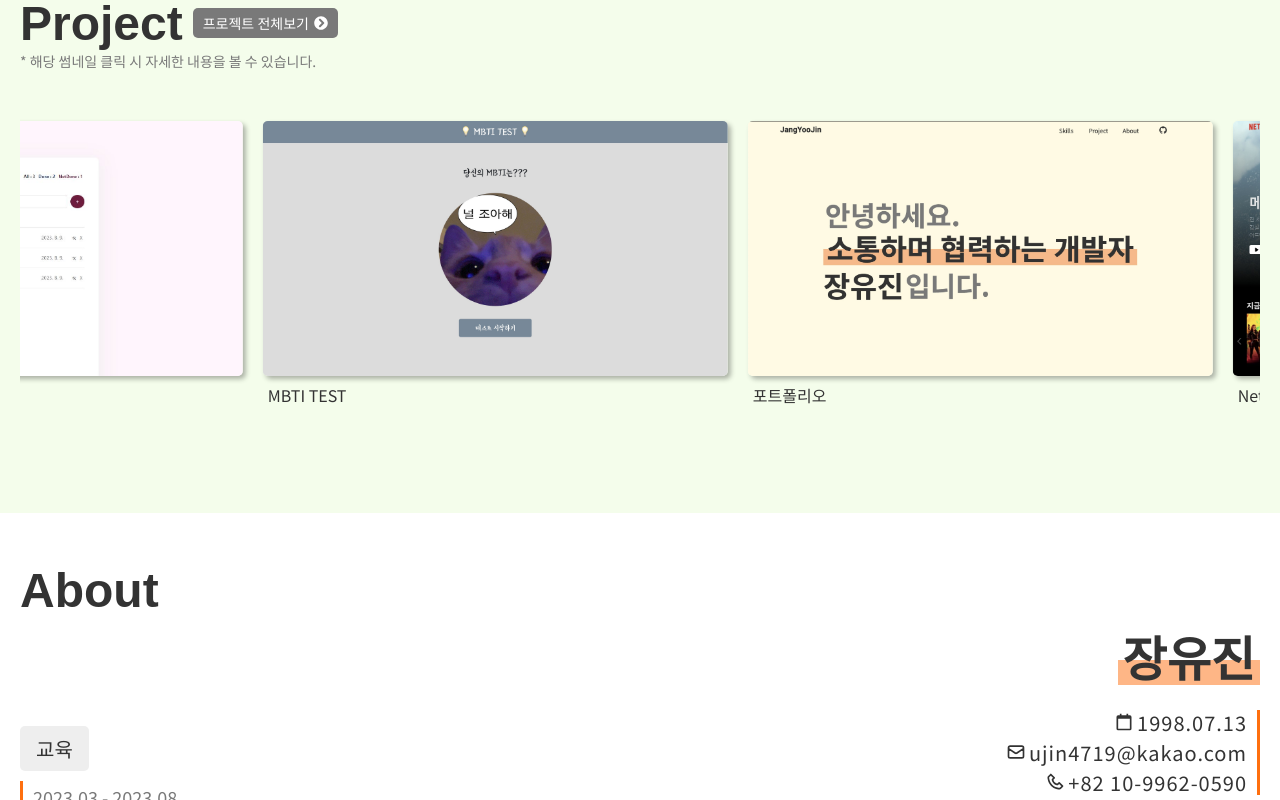
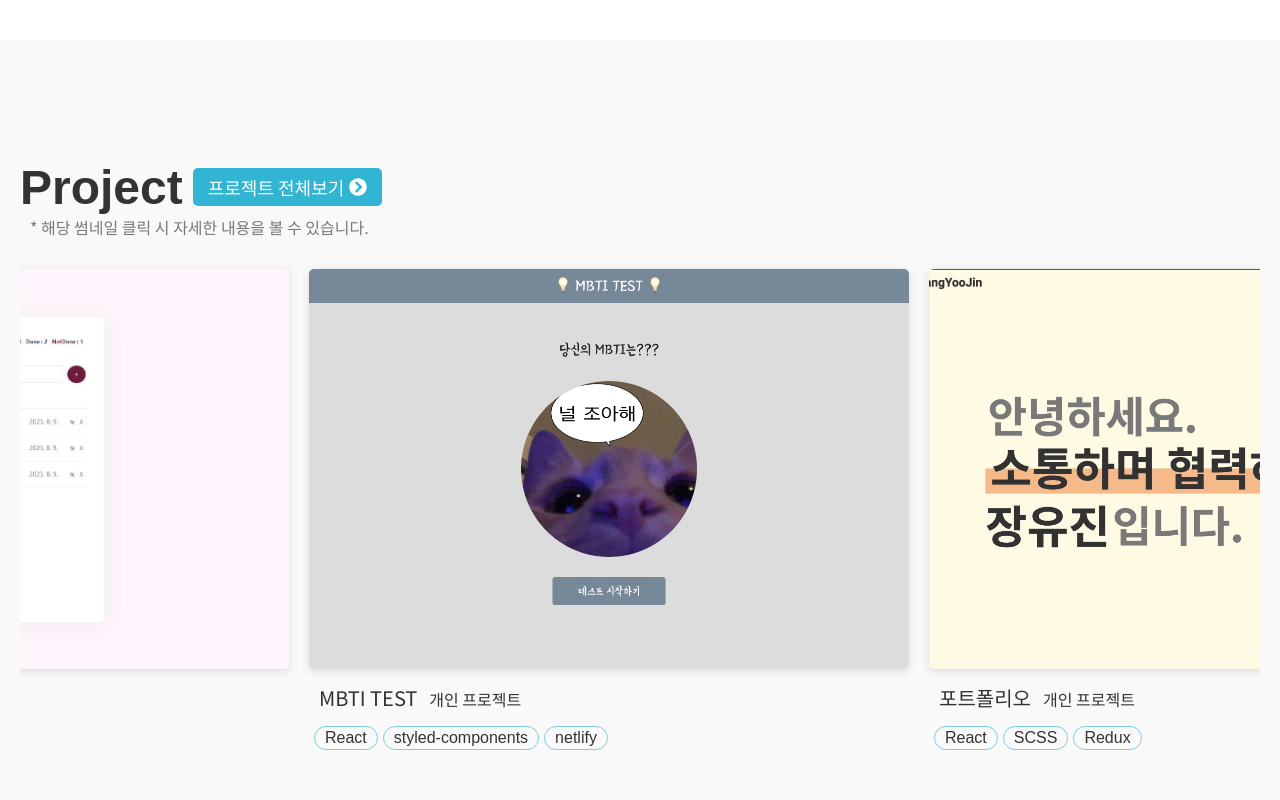
Before and after one commit to y007in/y7_portfolio, a React (Create React App) app: page / in a window 1280 px wide. Shown: the part 1620-2420 px from the top of the page. Built offline with nearby package versions, Linux system fonts and the light colour scheme.

Commit message:
change design

```diff
--- a/src/assets/projectdata.js
+++ b/src/assets/projectdata.js
@@ -28,7 +28,17 @@ export const ProjectData = [
     name: "허그맘(Hugmom)",
     team: "팀 프로젝트",
     image: `${hugmom}`,
-    des: "산후조리원을 이용하는 산모들이 점차 늘어나는 추세(산후조리원 이용률 : 3년간 75.1% → 81.2% 증가 (2018년 기준) 출처:보건복지부 보고서)이며 산모들이 신선한 식품과 좋은 제품들을 찾는다고 하여 산후조리원에 있는 산모들 전용 쇼핑몰 제작",
+    des: (
+      <p>
+        <b>허그맘(Hugmom)</b>은 산후조리원에 있는 산모들을 위한 전용
+        쇼핑몰입니다.
+        <br />
+        산후조리원을 이용하는 산모들이 점차 늘어나는 추세(산후조리원 이용률 :
+        3년간 75.1% → 81.2% 증가 (2018년 기준) 출처:보건복지부 보고서 )이며
+        산모들이 신선한 식품과 좋은 제품들을 찾는다고 하여 산후조리원에 있는
+        산모들 전용 쇼핑몰 제작하게 되었습니다.
+      </p>
+    ),
     github: "https://github.com/That-s-great/Hugmom",
     url: "https://hugmom-b6187.web.app/html/01-intro_logout.html",
     date: "2023.05.08 - 2023.06.30",
@@ -37,17 +47,54 @@ export const ProjectData = [
         <li>Html5</li>
         <li>CSS3</li>
         <li>JavaScript</li>
+        <li>firebase</li>
       </>
     ),
     func: (
       <>
-        <li>CSS Media Queries를 활용한 반응형 웹으로 제작</li>
-        <li>회원가입 및 로그인 조건에 맞는 유효성 검사</li>
+        <li>메인 페이지와 shop 페이지의 상품들의 나열</li>
+        <li>각 상품 페이지들 상세 페이지의 상품 소개 및 가격 출력</li>
+        <li>Live 페이지</li>
+        <li>회원가입 및 마이페이지의 유효성 검사</li>
+      </>
+    ),
+    result_summary: (
+      <>
         <li>
-          select, option태그의 value값을 활용해 선택된 상품에 따라 다른 가격
-          출력
+          프로젝트를 통해 <b>체계적인 협업 진행 방식을 습득</b>할 수 있는 좋은
+          기회였습니다.
         </li>
-        <li>FAQ 값과 비교해 일치하는 검색결과 출력</li>
+        <li>
+          프로젝트를 통해 <b>반응형 웹 디자인에 대한 적용시키는 경험</b>을 할 수
+          있었습니다.
+        </li>
+        <li>
+          원하는 기능들을 구현하며
+          <b>JavaScript의 작동 방식에 대한 직접적인 경험과 이해</b>를 높일 수
+          있었습니다.
+        </li>
+      </>
+    ),
+    result: (
+      <>
+        <p className="des_result">
+          4명의 프론트엔드 개발자로 구성된 팀에서 두 달 동안 프로젝트를
+          진행했습니다. 이 프로젝트를 통해 <b>체계적인 협업 진행 방식을 습득</b>
+          할 수 있는 좋은 기회였습니다. 처음으로 PM 역할을 맡아 전체적인
+          프로젝트 진행을 책임지고 계획했습니다. 팀 프로젝트를 진행하면서 여러
+          명의 개발자와 협업하는 경험을 통해 프로젝트의 틀과 구조를 정하는 것이
+          중요함을 깨달았습니다. 팀원 간의 원활한 소통을 통해 복잡성을
+          최소화하고 깔끔한 결과물을 도출하는 방법에 대해 배울 수 있었습니다.
+          <br />
+          프로젝트를 통해
+          <b>반응형 웹 디자인에 대한 적용시키는 경험</b>을 할 수 있었습니다.
+          특히, 쇼핑몰의 핵심인 상품 배열이 다양한 화면 크기에 어떻게
+          최적화되어야 하는지에 대한 고민과 이를 실현하는 CSS 개발 작업을
+          진행하며 실질적인 경험을 쌓을 수 있었습니다. <br />
+          원하는 기능들을 구현하며
+          <b>JavaScript의 작동 방식에 대한 직접적인 경험과 이해</b>를 높일 수
+          있었습니다.
+        </p>
       </>
     ),
   },
@@ -57,7 +104,14 @@ export const ProjectData = [
     name: "Todo List",
     team: "개인 프로젝트",
     image: `${todo}`,
-    des: "React를 활용하여 CRUD(Create, Read, Update, Delete) 기능을 갖춘 Todo List를 개발하고, 데이터를 브라우저의 LocalStorage에 저장할 수 있도록 구현",
+    des: (
+      <p>
+        React를 활용하여 개발한 Todo List입니다.
+        <br />
+        Todo 항목을 추가, 수정 및 삭제가 가능하며 항목검색 기능을 구현한
+        웹사이트 입니다.
+      </p>
+    ),
     github: "https://github.com/y007in/my_todo",
     url: "https://y7mytodolist.netlify.app/",
     date: "2023.07.11 - 2023.07.15",
@@ -65,17 +119,55 @@ export const ProjectData = [
       <>
         <li>React</li>
         <li>Local Storage</li>
+        <li>netlify</li>
       </>
     ),
     func: (
       <>
-        <li>생성된 todo 항목은 LocalStorage에 저장, 삭제, 수정이 가능</li>
-        <li>검색 기능을 통해 저장된 todo 항목을 검색 가능</li>
+        <li>todo 항목 추가, 삭제, 수정</li>
+        <li>todo 리스트에서 원하는 항목 검색</li>
         <li>
-          useMemo Hook을 활용하여 todo 배열이 변경될 때마다 완료된 todo 항목과
-          완료되지 않은 todo 항목의 개수를 실시간으로 계산하고 출력
+          완료된 todo 항목과 완료되지 않은 todo 항목의 개수를 실시간으로 출력
         </li>
       </>
+    ),
+    result_summary: (
+      <>
+        <li>
+          <b>React를 활용하여 Create, Read, Update, Delete 기능을 구현</b>
+          하였습니다.
+        </li>
+        <li>
+          <b>
+            local storage를 활용하여 사용자의 할 일 데이터를 브라우저에 저장
+          </b>
+          하였습니다.
+        </li>
+        <li>
+          상태관리에
+          <b>useReducer를 활용해 복잡해 보이는 상태로직을 효과적으로 관리</b>
+          하여 각각 액션에 대한 상태변화를 효율적으로 관리할 수 있었습니다.
+        </li>
+        <li>
+          filter함수를 활용하여 검색창에 입력한 값과 일치하는 내용만을 불러오는
+          기능을 구현
+        </li>
+      </>
+    ),
+    result: (
+      <p className="des_result">
+        React를 활용하여 Create, Read, Update, Delete 기능을 구현하였습니다.
+        이를 통해 사용자가 할 일 목록을 효과적으로 관리할 수 있도록 했습니다.
+        새로고침이나 브라우저가 닫히더라도 데이터가 계속 남아있기를 원해 local
+        storage를 활용하여 사용자의 할 일 데이터를 브라우저에 저장하였습니다.
+        상태관리에 useReducer를 활용해 복잡해 보이는 상태로직을 효과적으로
+        관리하여 각각 액션에 대한 상태변화를 효율적으로 관리할 수 있었습니다.
+        useMemo Hook을 사용하여 todo 배열이 변경될 때마다 완료되지 않은
+        todo항목의 개수를 실시간으로 계산하여 출력함으로서 성능 최적화에
+        기여하였습니다. filter함수를 활용하여 검색창에 입력한 값과 일치하는
+        내용만을 불러오는 기능을 구현하여 사용자가 특정 내용dmf 빠르게 찾고
+        일정관리 할 수 있도록 하였습니다.
+      </p>
     ),
   },
 
@@ -84,7 +176,15 @@ export const ProjectData = [
     name: "MBTI TEST",
     team: "개인 프로젝트",
     image: `${mbti}`,
-    des: "MZ 세대에게 빼놓을 수 없는 소통 방식으로써 자기 자신을 표현할 수 있는 MBTI의 유행에 따라 MBTI 결과를 생성하는 알고리즘을 활용한 MBTI 검사 웹페이지 제작",
+    des: (
+      <p>
+        선택한 답변에 따라 MBTI 결과를 생성하는 알고리즘을 활용한 웹페이지
+        제작하였습니다. <br />
+        MZ 세대에게 빼놓을 수 없는 소통 방식으로써 자기 자신을 표현할 수 있는
+        MBTI의 유행에 따라 MBTI 결과를 생성하는 알고리즘을 활용한 MBTI 검사
+        웹페이지 제작하였습니다.
+      </p>
+    ),
     github: "https://github.com/y007in/mbti",
     url: "https://y7mbti.netlify.app/",
     date: "2023.05.30 - 2023.06.30",
@@ -92,6 +192,7 @@ export const ProjectData = [
       <>
         <li>React</li>
         <li>styled-components</li>
+        <li>netlify</li>
       </>
     ),
     func: (
@@ -106,6 +207,21 @@ export const ProjectData = [
           출력
         </li>
       </>
+    ),
+    result_summary: (
+      <>
+        <li>함수를 활용한 상태변화로 선택한 답변에 따라 답변 결과를 계산</li>
+        <li>
+          생성된 MBTI 결과값과 ResultData에 저장된 MBTI가 일치하는 내용을 불러와
+          출력
+        </li>
+      </>
+    ),
+    result: (
+      <p className="des_result">
+        알고리즘과 상황에 맞는 다양한 자바스크립트 문법을 적용시켜 볼 수 있었던
+        프로젝트였습니다.
+      </p>
     ),
   },
   {
@@ -136,6 +252,42 @@ export const ProjectData = [
         </li>
         <li>Redux를 활용한 컴포넌트간의 상태관리</li>
       </>
+    ),
+    result_summary: (
+      <>
+        <li>
+          <b>React의 다양한 훅과 기능들에 대한 깊게 이해</b>할 수 있던 계기가
+          되었습니다.
+        </li>
+        <li>
+          컴포넌트 간의 상태 변화를 편리하게 하기 위해
+          <b>Redux를 적용시키며 Redux의 개념과 사용법을 익힐 수 있었습니다.</b>
+        </li>
+        <li>
+          SCSS를 함께 활용하는 방법을 배우면서
+          <b>
+            코드의 가독성과 재사용성을 높일 수 있는 SCSS의 강점을 느낄 수
+            있었습니다.
+          </b>
+        </li>
+      </>
+    ),
+    result: (
+      <p className="des_result">
+        이 프로젝트를 통해 <b>React의 다양한 훅과 기능들에 대한 깊게 이해</b>할
+        수 있던 계기가 되었습니다. 중복 코드를 최소화하기 위한 노력과 고민을
+        통해 코드를 더 깔끔하게 구성할 수 있는 능력을 키웠습니다. 또한, 컴포넌트
+        간의 상태 변화를 편리하게 하기 위해 Redux를 적용시키게 되었습니다. 이를
+        통해
+        <b>Redux의 개념과 사용법을 익힐 수 있었습니다.</b> SCSS를 함께 활용하는
+        방법을 배우면서
+        <b>
+          코드의 가독성과 재사용성을 높일 수 있는 SCSS의 강점을 느낄 수
+          있었습니다.
+        </b>
+        SCSS를 통해 좀 더 깔끔하고 효율적인 코드를 작성하는 경험은 앞으로의
+        프로젝트에서 더 다양한 기능들을 공부하고 적용해보고자 합니다.
+      </p>
     ),
   },
   {
--- a/src/assets/scss/abstracts/mixin.scss
+++ b/src/assets/scss/abstracts/mixin.scss
@@ -11,9 +11,11 @@
 @mixin container_mobile() {
   display: flex;
   flex-direction: column;
+  justify-content: center;
   padding: 20px;
   width: 100%;
   height: 100%;
+  min-height: 100vh;
 }
 
 @mixin title_mobile() {
@@ -23,7 +25,7 @@
 }
 
 @mixin title_desc_mobile() {
-  font-size: 12px;
+  font-size: 14px;
   color: $color_darkgray;
   margin-left: 5px;
 }
@@ -48,7 +50,7 @@
 }
 
 @mixin title_desc_pc() {
-  font-size: 14px;
+  font-size: 16px;
   margin-left: 10px;
 }
 
--- a/src/assets/scss/abstracts/variables.scss
+++ b/src/assets/scss/abstracts/variables.scss
@@ -11,8 +11,7 @@ $color_gray: #eee;
 $color_lightgray: #f9f9f9;
 $color_white: #fff;
 $color_yellow: #fffae1;
-$color_green: #f4fdeb;
-$color_point: #fe6f0f;
+$color_point: #00a4c8;
 $color_highLight: rgba($color_point, 0.5);
 
 // font
--- a/src/assets/scss/layouts/ProjectSlide.scss
+++ b/src/assets/scss/layouts/ProjectSlide.scss
@@ -24,7 +24,7 @@
 .projectSlide {
   @include main();
   height: 100%;
-  background-color: $color_green;
+  background-color: $color_lightgray;
   .projectSlide_container {
     @include container_mobile();
     .title {
@@ -41,7 +41,7 @@
           display: flex;
           align-items: center;
           gap: 5px;
-          background-color: $color_darkgray;
+          background-color: rgba($color_point, 0.8);
           color: $color_white;
           border-radius: 5px;
           border: none;
@@ -56,7 +56,6 @@
           &:hover {
             background-color: $color_point;
             color: $color_white;
-
             svg {
               fill: $color_white;
             }
@@ -64,8 +63,7 @@
         }
       }
       .project_desc {
-        color: $color_darkgray;
-        font-size: 14px;
+        @include title_desc_mobile();
       }
     }
     .slide_container {
@@ -73,13 +71,14 @@
       .slide_wrapper {
         display: flex;
         flex-wrap: nowrap;
-        padding: 50px 0;
+        padding: 30px 0;
       }
       .slide {
         display: flex;
         align-items: center;
         flex-wrap: nowrap;
         position: relative;
+
         &.origin {
           animation: 40s linear infinite normal none running infiniteSlide;
         }
@@ -92,31 +91,52 @@
         .item_list {
           .item {
             position: relative;
-            box-shadow: 3px 3px 5px rgba(0, 0, 0, 0.3);
-            width: 320px;
-            height: 180px;
+            box-shadow: rgba(99, 99, 99, 0.2) 0px 2px 8px 0px;
+            width: 480px;
+            height: 320px;
             border-radius: 5px;
             margin: 0 5px;
             overflow: hidden;
             transition: 0.5s;
             cursor: pointer;
-
             img {
               width: 100%;
-
+              height: 100%;
               object-fit: cover;
               position: absolute;
               top: 0;
               left: 0;
             }
           }
-
-          .item_name {
+          .item_des {
+            margin: 8px 15px 0 15px;
+            .item_title {
               display: flex;
+              align-items: flex-end;
+              font-size: 18px;
+              color: $color_black;
+              z-index: 10;
+              span {
+                &:last-child {
+                  font-size: 14px;
+                  margin: 0 0 1px 7px;
+                }
+              }
+            }
+            .item_skill {
+              display: flex;
+              margin-top: 5px;
+              li {
+                font-family: $font_eng;
                 font-size: 14px;
                 color: $color_black;
-            z-index: 10;
-            margin: 5px 15px 0 15px;
+                border: 1px solid $color_highLight;
+                padding: 2px 10px;
+                border-radius: 50px;
+                margin-top: 3px;
+                margin-right: 5px;
+              }
+            }
           }
         }
       }
@@ -128,45 +148,51 @@
   .projectSlide {
     .projectSlide_container {
       @include container_pc();
-      .title .title_box h1 {
+      .title {
+        .title_box {
+          h1 {
             @include title_pc();
           }
           .moveBtn {
-        padding: 5px 10px;
+            padding: 6px 15px;
             margin-left: 10px;
             font-size: 18px;
             cursor: pointer;
-        &:hover {
-          background-color: $color_sub;
           }
         }
         .project_desc {
-        color: $color_darkgray;
-        font-size: 16px;
+          @include title_desc_pc();
         }
-
+      }
       .slide_container {
         .slide_wrapper {
-          .slide li {
+          .slide .item_list {
             transition: ease 0.5s all;
             &:hover {
               transform: translateY(-10px);
             }
             .item {
-              width: 465px;
-              height: 255px;
+              width: 600px;
+              height: 400px;
               margin: 0 10px;
+              img {
+                width: 100%;
+                object-fit: cover;
+                position: absolute;
+                top: 0;
+                left: 0;
               }
-
+            }
+            .item_des {
+              .item_title {
                 .item_name {
+                  position: relative;
                   display: inline-block;
-              position: relative;
                   padding: 6px 5px 10px 5px;
                   line-height: 100%;
                   color: $color_main;
-              font-size: 16px;
+                  font-size: 20px;
                   margin-top: 5px;
-              margin-left: 10px;
                   &::after {
                     content: "";
                     width: 0%;
@@ -180,8 +206,19 @@
                     transition: 0.3s all;
                   }
                 }
+                span:last-child {
+                  margin-bottom: 7px;
+                  font-size: 16px;
                 }
-          .item_list:hover .item_des .item_name::after {
+              }
+              .item_skill li {
+                font-size: 16px;
+                border-radius: 50px;
+                padding: 2px 10px;
+              }
+            }
+          }
+          .item_list:hover .item_des .item_title .item_name::after {
             width: 100%;
           }
         }
--- a/src/assets/scss/layouts/Skill.scss
+++ b/src/assets/scss/layouts/Skill.scss
@@ -75,7 +75,6 @@
   .skill {
     .skill_container {
       @include container_pc();
-      margin-top: 20px;
       .title {
         h1 {
           @include title_pc();
--- a/src/components/ProjectThumb.js
+++ b/src/components/ProjectThumb.js
@@ -1,7 +1,7 @@
 import { useNavigate } from "react-router-dom";
 import "assets/scss/main.scss";
 
-const ProjectThumb = ({ id, image, name, team, skill }) => {
+const ProjectThumb = ({ id, image, name, team, skill, result_summary }) => {
   const navigate = useNavigate();
   const goDetail = () => {
     navigate(`/project/${id}`);
@@ -20,6 +20,9 @@ const ProjectThumb = ({ id, image, name, team, skill }) => {
           <li className="thumb_des">
             <ul className="skill_list">{skill}</ul>
           </li>
+          <li className="thumb_result">
+            <ul>{result_summary}</ul>
+          </li>
         </ul>
       </article>
     </section>
--- a/src/components/Slide.js
+++ b/src/components/Slide.js
@@ -14,13 +14,15 @@ const Slide = () => {
           }}
         >
           <div className="item">
-            <img src={p.image} alt={`${p.name} image`} />
+            <img src={p.image} alt={`${p.name}img`} />
           </div>
-          <div className="item_des">
-            <div className="item_name">
-              <div>{p.name}</div>
+          <section className="item_des">
+            <div className="item_title">
+              <span className="item_name">{p.name}</span>
+              <span>{p.team}</span>
             </div>
-          </div>
+            <div className="item_skill">{p.skill}</div>
+          </section>
         </li>
       ))}
     </>
```
Also changed, not shown: src/assets/scss/components/ProjectThumb.scss (+15 -1 lines), src/assets/scss/layouts/ProjectItem.scss (+9 -3 lines), src/assets/scss/layouts/ProjectList.scss (+2 -5 lines), src/layouts/ProjectItem.js (+6 -1 lines). Lines whose indentation alone changed are shown as unchanged.
